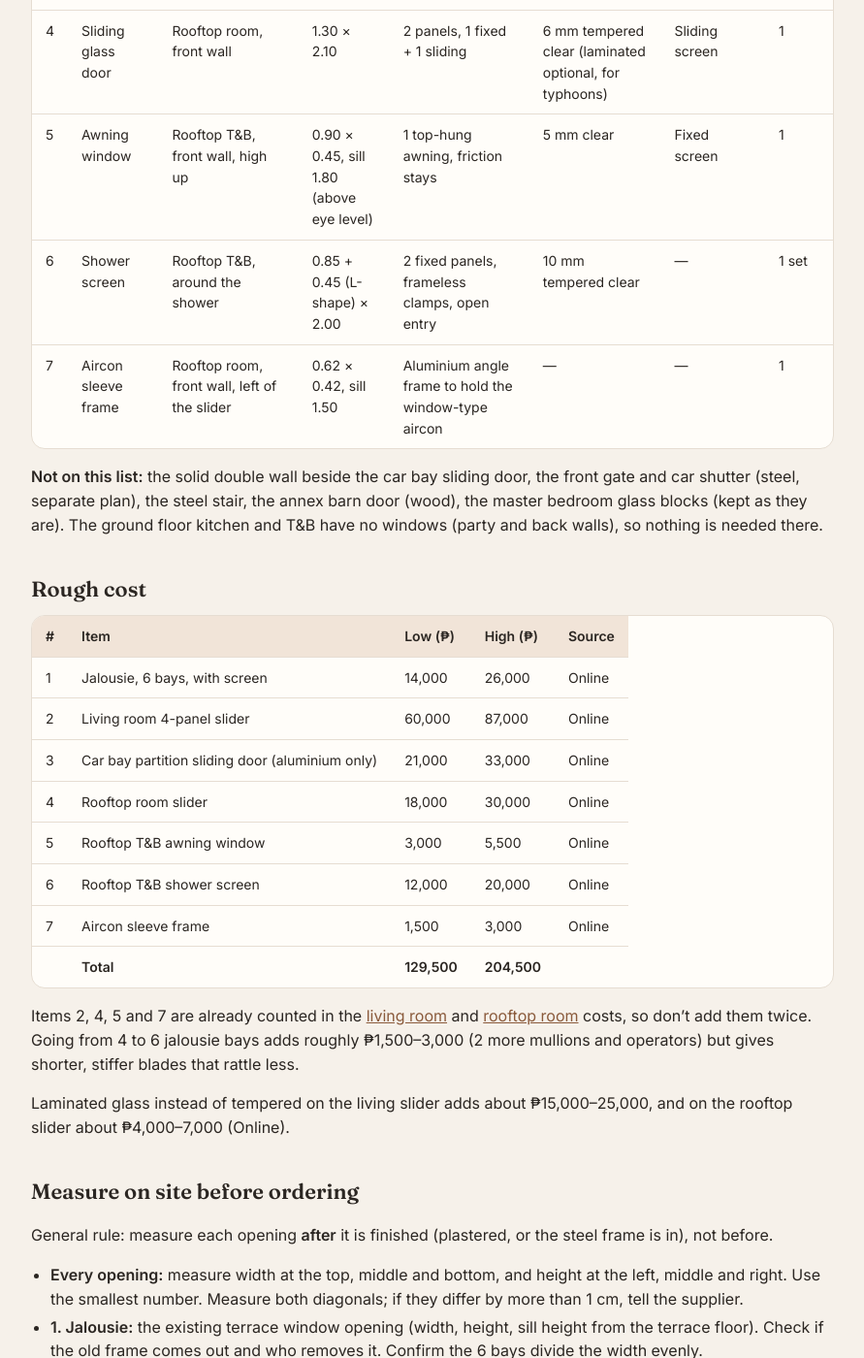
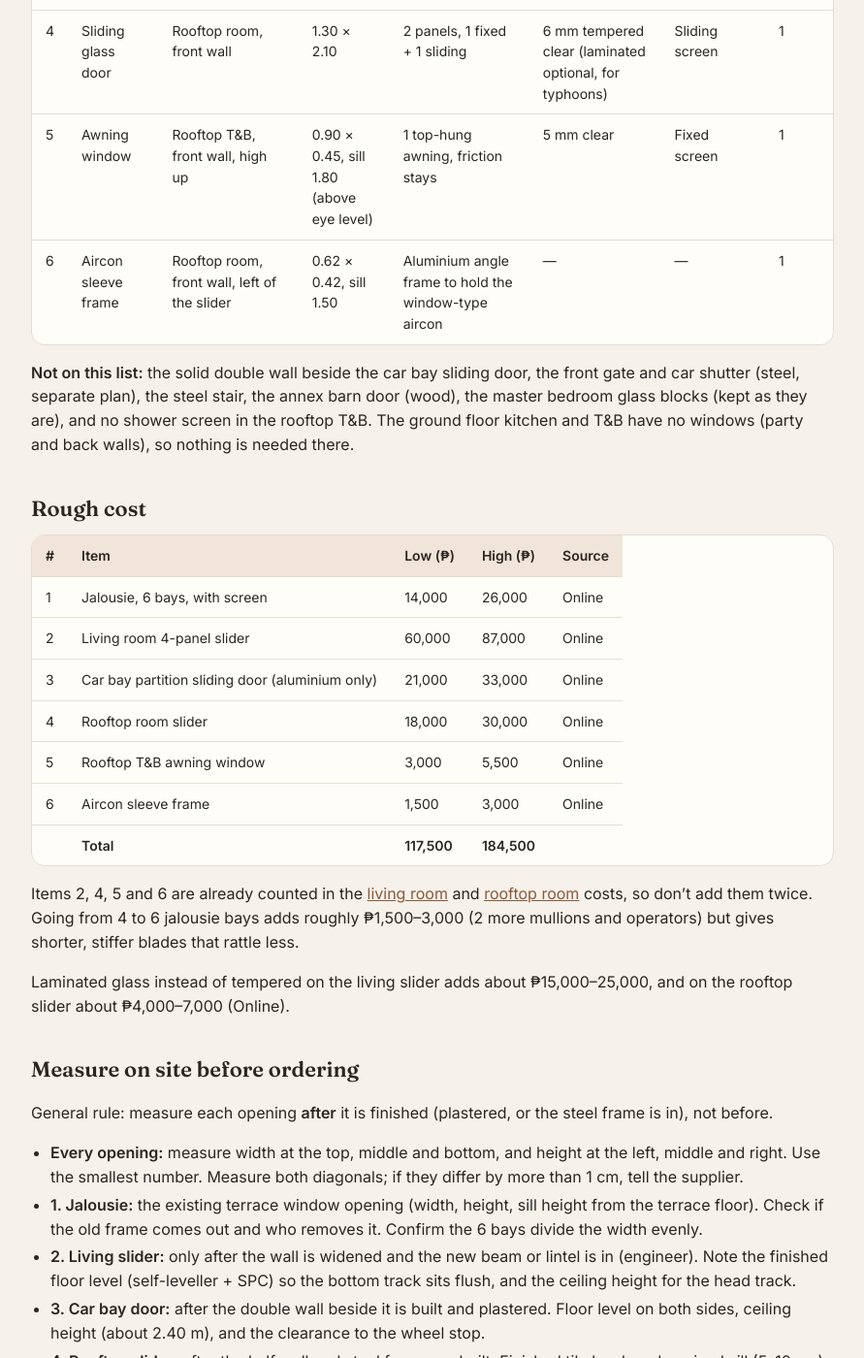
Before and after one commit to tatayotter/navarro-house, a Jekyll site: the page built from house/glass-aluminium.md, in a window 1280 px wide and 1400 px high, scrolled down 1266 px. Shown: the whole window at 97% size, without its empty margins (194-1085 px from the left). Built offline with Jekyll 4.4.1, drawn with Linux system fonts in a browser that asks for light colours; some of the changed text lies outside the part shown.

Commit message:
Glass and aluminium: no shower screen in the rooftop T&B; total 118k-185k
Co-Authored-By: Claude Opus 5.5 <noreply@anthropic.com>
Claude-Session: https://claude.ai/code/session_01RUWgCN3B6syMCYHFoiwrBa

```diff
--- a/house/glass-aluminium.md
+++ b/house/glass-aluminium.md
@@ -28,10 +28,9 @@ summary: Every glass and aluminium item in the renovation in one list, ready to
 | 3 | Sliding glass door | Ground floor, car bay / dining partition (solid double wall beside it), about 5.0 m in from the front | 1.80 × 2.15 | 2 panels, 1 fixed + 1 sliding (about 0.9 m clear) | 6 mm tempered clear | Optional sliding screen | 1 |
 | 4 | Sliding glass door | Rooftop room, front wall | 1.30 × 2.10 | 2 panels, 1 fixed + 1 sliding | 6 mm tempered clear (laminated optional, for typhoons) | Sliding screen | 1 |
 | 5 | Awning window | Rooftop T&B, front wall, high up | 0.90 × 0.45, sill 1.80 (above eye level) | 1 top-hung awning, friction stays | 5 mm clear | Fixed screen | 1 |
-| 6 | Shower screen | Rooftop T&B, around the shower | 0.85 + 0.45 (L-shape) × 2.00 | 2 fixed panels, frameless clamps, open entry | 10 mm tempered clear | — | 1 set |
-| 7 | Aircon sleeve frame | Rooftop room, front wall, left of the slider | 0.62 × 0.42, sill 1.50 | Aluminium angle frame to hold the window-type aircon | — | — | 1 |
+| 6 | Aircon sleeve frame | Rooftop room, front wall, left of the slider | 0.62 × 0.42, sill 1.50 | Aluminium angle frame to hold the window-type aircon | — | — | 1 |
 
-**Not on this list:** the solid double wall beside the car bay sliding door, the front gate and car shutter (steel, separate plan), the steel stair, the annex barn door (wood), the master bedroom glass blocks (kept as they are). The ground floor kitchen and T&B have no windows (party and back walls), so nothing is needed there.
+**Not on this list:** the solid double wall beside the car bay sliding door, the front gate and car shutter (steel, separate plan), the steel stair, the annex barn door (wood), the master bedroom glass blocks (kept as they are), and no shower screen in the rooftop T&B. The ground floor kitchen and T&B have no windows (party and back walls), so nothing is needed there.
 
 ## Rough cost
 
@@ -42,11 +41,10 @@ summary: Every glass and aluminium item in the renovation in one list, ready to
 | 3 | Car bay partition sliding door (aluminium only) | 21,000 | 33,000 | Online |
 | 4 | Rooftop room slider | 18,000 | 30,000 | Online |
 | 5 | Rooftop T&B awning window | 3,000 | 5,500 | Online |
-| 6 | Rooftop T&B shower screen | 12,000 | 20,000 | Online |
-| 7 | Aircon sleeve frame | 1,500 | 3,000 | Online |
-| | **Total** | **129,500** | **204,500** | |
+| 6 | Aircon sleeve frame | 1,500 | 3,000 | Online |
+| | **Total** | **117,500** | **184,500** | |
 
-Items 2, 4, 5 and 7 are already counted in the [living room](../rooms/living-room.html) and [rooftop room](../rooms/rooftop-room.html) costs, so don't add them twice. Going from 4 to 6 jalousie bays adds roughly ₱1,500–3,000 (2 more mullions and operators) but gives shorter, stiffer blades that rattle less.
+Items 2, 4, 5 and 6 are already counted in the [living room](../rooms/living-room.html) and [rooftop room](../rooms/rooftop-room.html) costs, so don't add them twice. Going from 4 to 6 jalousie bays adds roughly ₱1,500–3,000 (2 more mullions and operators) but gives shorter, stiffer blades that rattle less.
 
 Laminated glass instead of tempered on the living slider adds about ₱15,000–25,000, and on the rooftop slider about ₱4,000–7,000 (Online).
 
@@ -60,8 +58,7 @@ General rule: measure each opening **after** it is finished (plastered, or the s
 - **3. Car bay door:** after the double wall beside it is built and plastered. Floor level on both sides, ceiling height (about 2.40 m), and the clearance to the wheel stop.
 - **4. Rooftop slider:** after the half wall and steel frame are built. Finished tile level, and a raised sill (5–10 cm) so rain doesn't blow in. Faces the open slab and typhoon wind: ask the supplier which series they'd use there.
 - **5. Awning window:** from the T&B floor to the sill (1.80 m) after the T&B floor is raised and tiled.
-- **6. Shower screen:** after the wall and floor tiles are done; measure tiled wall to tiled wall.
-- **7. Aircon sleeve:** buy the aircon first and use its sleeve size from the manual.
+- **6. Aircon sleeve:** buy the aircon first and use its sleeve size from the manual.
 
 ## Questions to settle
 
--- a/index.html
+++ b/index.html
@@ -125,7 +125,7 @@ footer a{color:var(--accent);font-weight:500}
     </a>
     <a class="card mini" href="house/glass-aluminium.html">
       <div class="ico"><svg viewBox="0 0 24 24" fill="none" stroke="currentColor" stroke-width="1.8" stroke-linejoin="round"><rect x="4" y="3" width="16" height="18" rx="1"/><path d="M12 3v18M4 12h16"/></svg></div>
-      <div class="card-txt"><h3>Glass and aluminium</h3><p>Window and door sizes for quotes: ₱130k–205k</p></div><span class="arrow">›</span>
+      <div class="card-txt"><h3>Glass and aluminium</h3><p>Window and door sizes for quotes: ₱118k–185k</p></div><span class="arrow">›</span>
     </a>
   </div>
 </section>
@@ -138,7 +138,7 @@ footer a{color:var(--accent);font-weight:500}
     <a class="st" href="rooms/rooftop-room.html"><span class="pill p-wait">Draft</span><div><b>Rooftop room</b><span class="d">Room with its own T&amp;B, queen bed and window AC. Walls: 1 m concrete half wall, then container-van steel outside and Hardiflex inside up to the roof. About ₱208k–348k (online estimate). Final site measurements coming.</span></div><span class="arrow">›</span></a>
     <div class="st"><span class="pill p-wait">Measuring</span><div><b>Front gate</b><span class="d">Roll-up car shutter plus a small door. Waiting on final measurements.</span></div></div>
     <a class="st" href="house/electrical-materials.html"><span class="pill p-wait">For checking</span><div><b>Electrical wiring</b><span class="d">Whole-house plan drafted: 20 ceiling lights, 32 outlets, 12 smart switch plates. Materials about ₱113k to ₱179k (online estimate). The electrician will check it.</span></div><span class="arrow">›</span></a>
-    <a class="st" href="house/glass-aluminium.html"><span class="pill p-wait">Measuring</span><div><b>Glass and aluminium</b><span class="d">All windows, sliding doors and the shower screen in one list for supplier quotes. Terrace jalousie now 6 bays. About ₱130k–205k (online estimate). Sizes to be measured on site.</span></div><span class="arrow">›</span></a>
+    <a class="st" href="house/glass-aluminium.html"><span class="pill p-wait">Measuring</span><div><b>Glass and aluminium</b><span class="d">All windows and sliding doors in one list for supplier quotes. Terrace jalousie now 6 bays. About ₱118k–185k (online estimate). Sizes to be measured on site.</span></div><span class="arrow">›</span></a>
     <a class="st" href="house/plumbing-materials.html"><span class="pill p-wait">Draft</span><div><b>Plumbing</b><span class="d">Decided: our own new septic tank under the car bay (the old one is shared with the neighbours). Water tank and booster pump. Materials about ₱86k–130k (online estimate).</span></div><span class="arrow">›</span></a>
     <a class="st" href="rooms/master-bedroom.html"><span class="pill p-done">Planned</span><div><b>Master bedroom</b><span class="d">Plan and costing done, about ₱167k with buffer (online estimate).</span></div><span class="arrow">›</span></a>
     <a class="st" href="rooms/living-room.html"><span class="pill p-done">Planned</span><div><b>Living room</b><span class="d">Design and cost estimate done, ₱228k to ₱370k (online estimate).</span></div><span class="arrow">›</span></a>
```
Also changed, not shown: other parts of house/glass-aluminium.md (+1 -1 lines), README.md.
